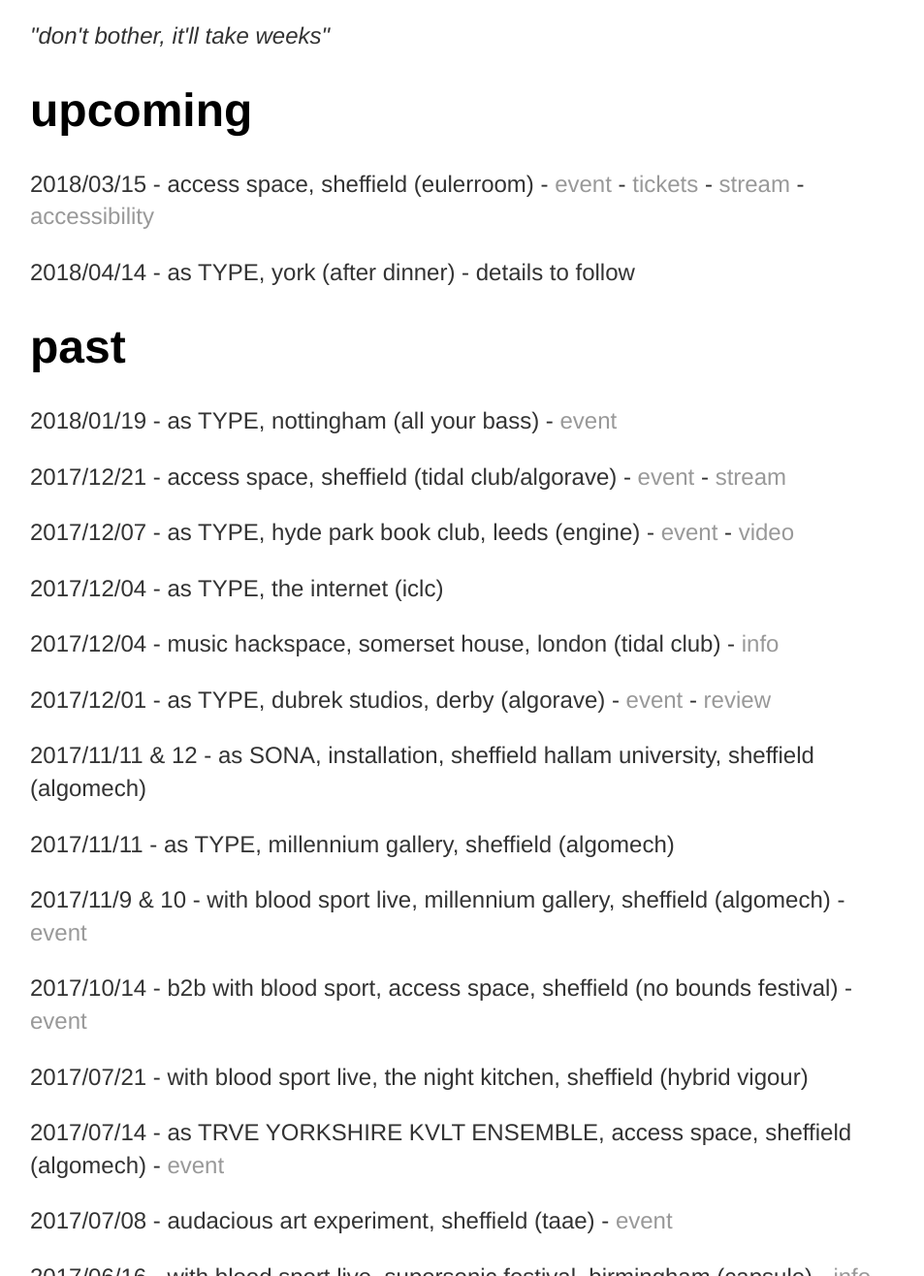
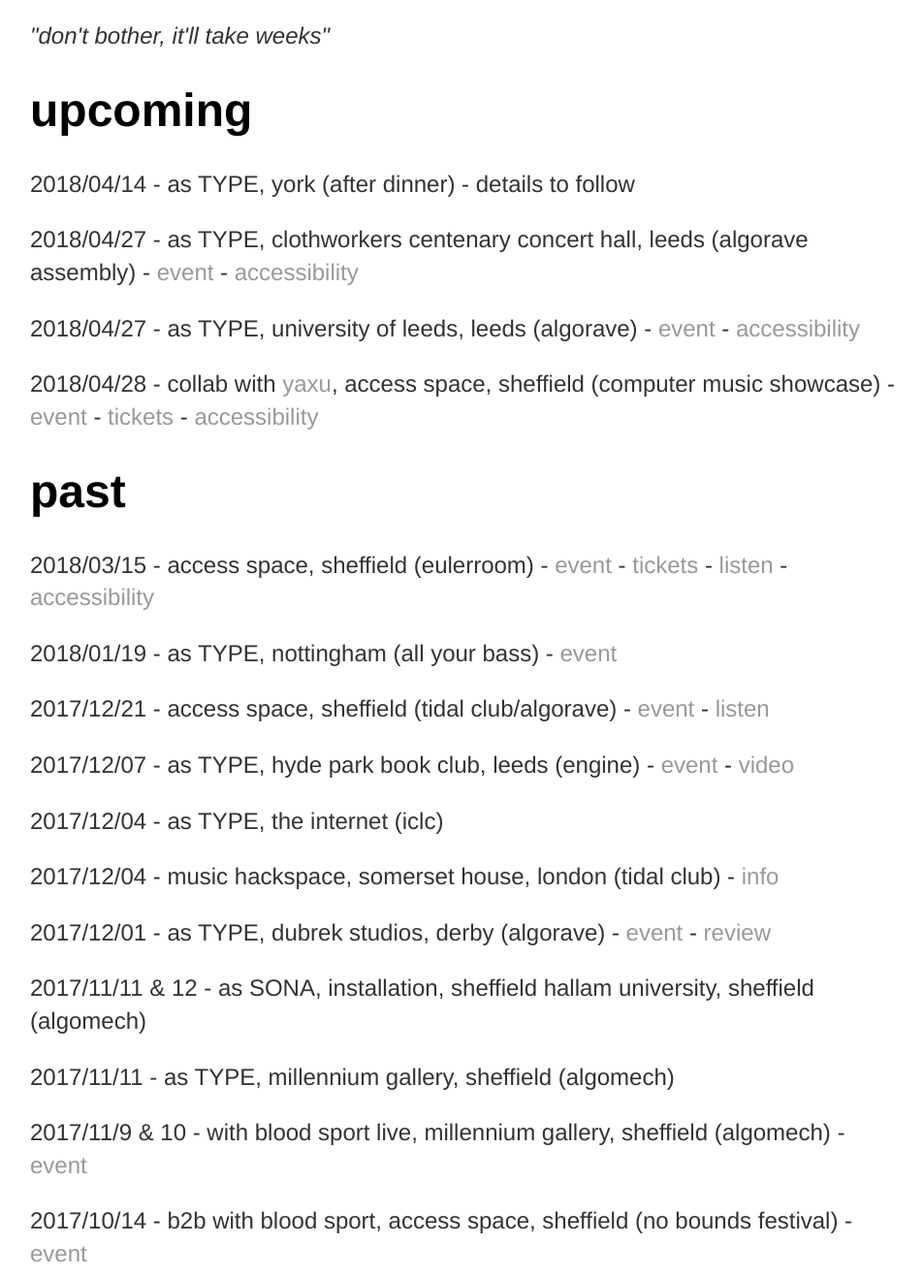
Before and after one commit to heavy-lifting/heavy-lifting.github.io, a Jekyll site: the page built from index.html, in a window 1280 px wide and 1400 px high, scrolled down 878 px, cut to the strip 84-1400 px from the top of the window. Shown: the whole strip at 97% size, without its empty margins (161-1114 px from the left). Built offline with Jekyll 4.4.1, drawn with Linux system fonts in a browser that asks for light colours.

Commit message:
Update index.html

```diff
--- a/index.html
+++ b/index.html
@@ -19,15 +19,35 @@
 
 <div class="upcoming"> <!-- DON'T FORGET TO UPDATE THE 'SHOWS' PAGE TOO-->
 	<h1>upcoming</h1>
-	<p>2018/03/15 - access space, sheffield (eulerroom) - <a href ="https://www.facebook.com/events/558513137838834/" target="_blank">event</a> - <a href ="https://www.residentadvisor.net/events/1059306" target="_blank">tickets</a> - <a href ="http://www.eulerroom.com/" target="_blank">stream</a> - <a href ="https://docs.google.com/document/d/1G42s8hvPZjFeGygZRYRPl7QjWD1KHbNQD2_RYOrEI0w/edit?usp=sharing" target="_blank">accessibility</a></p>
 	<p>2018/04/14 - as TYPE, york (after dinner) - details to follow</p>
-
+	<p>2018/04/27 - as TYPE, clothworkers centenary concert hall, leeds (algorave assembly) -
+		<a href ="https://www.facebook.com/events/804050856449425/" target="_blank">event</a> -
+		<a href ="https://www.leeds.ac.uk/icsrim/links/map-campus-access.pdf" target="_blank">accessibility</a></p>
+	<p>2018/04/27 - as TYPE, university of leeds, leeds (algorave) -
+		<a href ="https://www.facebook.com/events/906298949548580/" target="_blank">event</a> -
+		<a href ="https://www.leeds.ac.uk/icsrim/links/map-campus-access.pdf" target="_blank">accessibility</a>
+	</p>
+	<p>2018/04/28 - collab with <a href ="http://slab.org/" target="_blank">yaxu</a>, access space, sheffield (computer music showcase) -
+		<a href ="https://www.facebook.com/events/903217186504322/" target="_blank">event</a> -
+		<a href ="https://tickets.partyforthepeople.org/events/3907-computer-music-showcase-rian-treanor-renick-bell-heavy-lifting-x-yaxu" target="_blank">tickets</a> -
+		<a href ="http://access-space.org/algo-access-statement/" target="_blank">accessibility</a>
+	</p>
 </div><!-- /.blurb -->
 
 <div class="past"> <!-- DON'T FORGET TO UPDATE THE 'SHOWS' PAGE TOO-->
 	<h1>past</h1>
+
+	<p>2018/03/15 - access space, sheffield (eulerroom) -
+		<a href ="https://www.facebook.com/events/558513137838834/" target="_blank">event</a> -
+		<a href ="https://www.residentadvisor.net/events/1059306" target="_blank">tickets</a> -
+		<a href ="https://soundcloud.com/hl6/heavy-lifting-at-eulerroom-9" target="_blank">listen</a> -
+		<a href ="https://docs.google.com/document/d/1G42s8hvPZjFeGygZRYRPl7QjWD1KHbNQD2_RYOrEI0w/edit?usp=sharing" target="_blank">accessibility</a>
+	</p>
 	<p>2018/01/19 - as TYPE, nottingham (all your bass) - <a href ="https://www.thenva.com/allyourbass/" target="_blank">event</a></p>
-	<p>2017/12/21 - access space, sheffield (tidal club/algorave) - <a href ="https://www.facebook.com/events/299195567150950/" target="_blank">event</a> - <a href ="https://www.youtube.com/watch?v=KFsbXSacFyM&t=6320s" target="_blank">stream</a></p>
+	<p>2017/12/21 - access space, sheffield (tidal club/algorave) -
+		<a href ="https://www.facebook.com/events/299195567150950/" target="_blank">event</a> -
+		<a href ="https://soundcloud.com/hl6/heavy-lifting-at-eulerroom-8-tidalcycles-winter-solstice" target="_blank">listen</a>
+	</p>
 	<p>2017/12/07 - as TYPE, hyde park book club, leeds (engine) - <a href ="https://www.facebook.com/events/150211419047392/" target="_blank">event</a> - <a href ="https://www.youtube.com/watch?v=dKGxmotTgWI" target="_blank">video</a></p>
 	<p>2017/12/04 - as TYPE, the internet (iclc)</p>
 	<p>2017/12/04 - music hackspace, somerset house, london (tidal club) - <a href ="https://www.somersethouse.org.uk/whats-on/music-hackspace-tidalcycles-meetup-lucy-cheesman" target="_blank">info</a></p>
```
